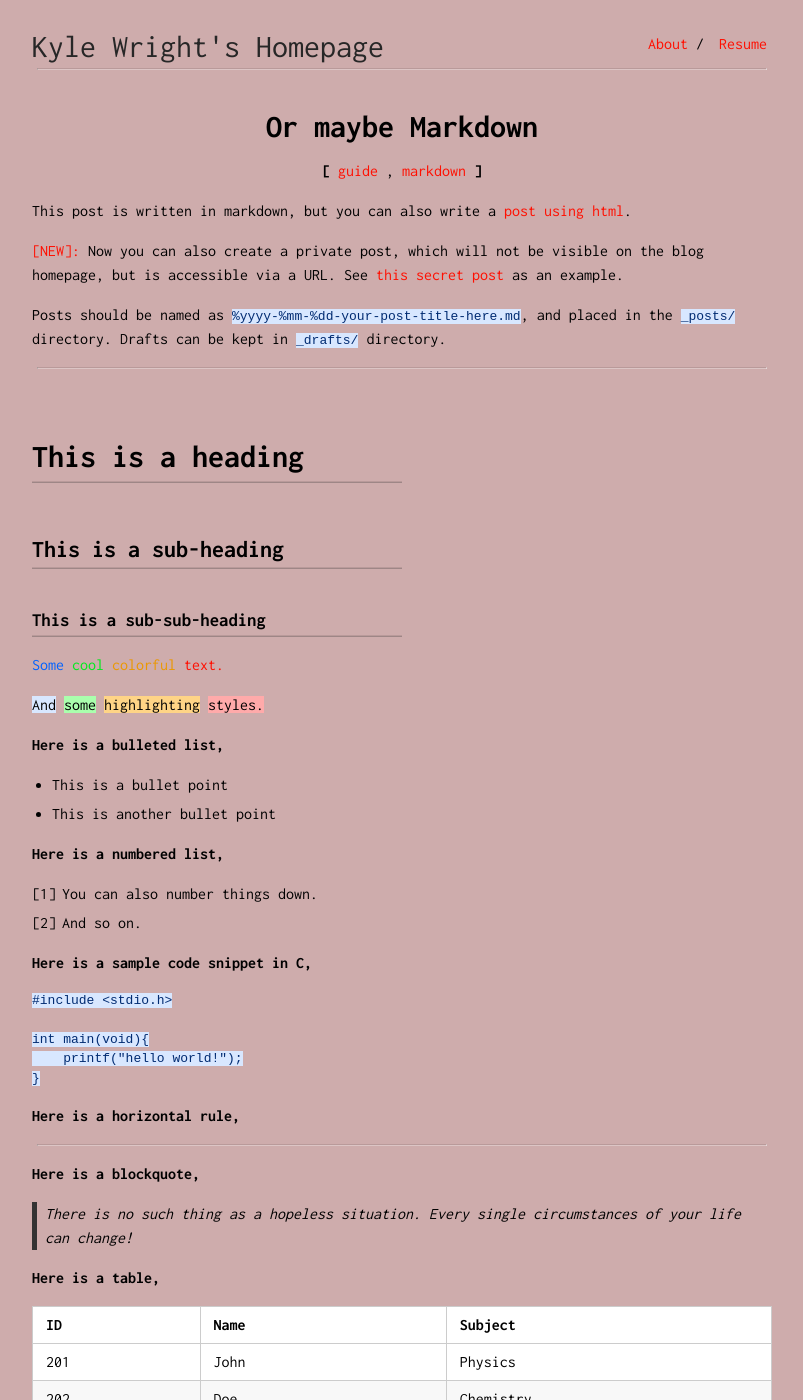
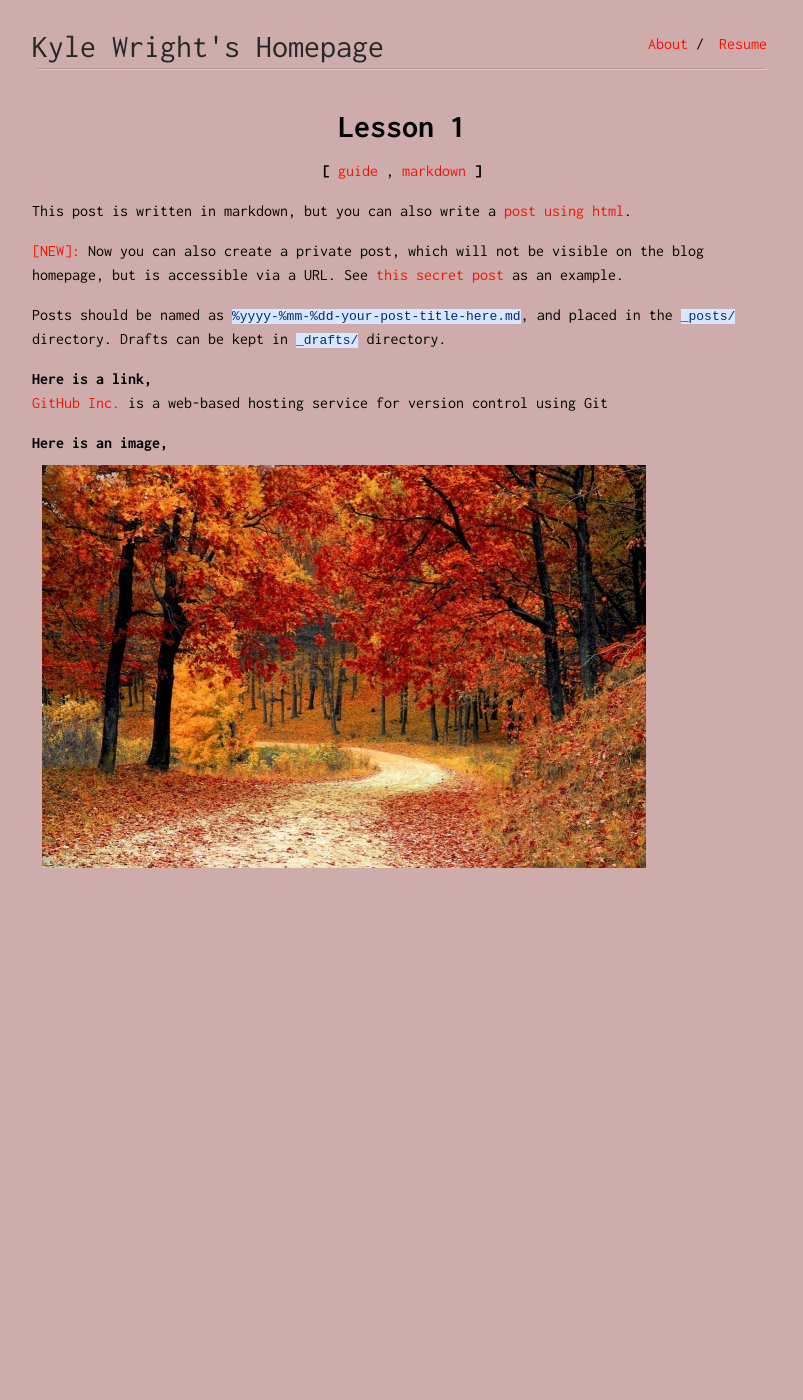
Before and after one commit to wright2002/system-design-project-1, a Jekyll site: the page built from _posts/2022-08-29-lesson-1.md, in a window 1280 px wide and 1400 px high. Shown: the whole window, without its empty margins (238-1041 px from the left). Built offline with Jekyll 4.4.1, drawn with Linux system fonts in a browser that asks for light colours; some of the changed text lies outside the part shown.

Commit message:
update my posts

````diff
--- a/_posts/2022-08-29-lesson-1.md
+++ b/_posts/2022-08-29-lesson-1.md
@@ -1,7 +1,7 @@
 ---
 layout: post
-title: Or maybe Markdown
-subtitle: This post explains how you can write posts using Markdown.
+title: Lesson 1
+subtitle: CMPT330 - System Design
 tags: [guide, markdown]
 ---
 
@@ -11,56 +11,6 @@ This post is written in markdown, but you can also write a [post using html]({%
 
 Posts should be named as `%yyyy-%mm-%dd-your-post-title-here.md`, and placed in the `_posts/` directory. Drafts can be kept in `_drafts/` directory.
 
--------------
-
-# This is a heading
-## This is a sub-heading
-### This is a sub-sub-heading
-
-<span class="color-blue">Some</span>
-<span class="color-green">cool</span>
-<span class="color-orange">colorful</span>
-<span class="color-red">text.</span><br>
-
-<span class="highlight-blue">And</span>
-<span class="highlight-green">some</span>
-<span class="highlight-orange">highlighting</span>
-<span class="highlight-red">styles.</span>
-
-**Here is a bulleted list,**
- - This is a bullet point
- - This is another bullet point
-
-
-**Here is a numbered list,**
-1. You can also number things down.
-2. And so on.
-
-**Here is a sample code snippet in C,**
-```C
-#include <stdio.h>
-
-int main(void){
-    printf("hello world!");
-}
-```
-
-**Here is a horizontal rule,**
-
---------------
-
-**Here is a blockquote,**
-
-> There is no such thing as a hopeless situation. Every single
-> circumstances of your life can change!
-
-**Here is a table,**
-
-ID  | Name   | Subject
-----|--------|--------
-201 | John   | Physics
-202 | Doe    | Chemistry
-203 | Samson | Biology
 
 **Here is a link,**<br>
 [GitHub Inc.](https://github.com) is a web-based hosting service
````
Also changed, not shown: _posts/2022-09-05-lesson-2.md (+2 -2 lines), _posts/2022-09-12-lesson-3.md (+2 -2 lines).
